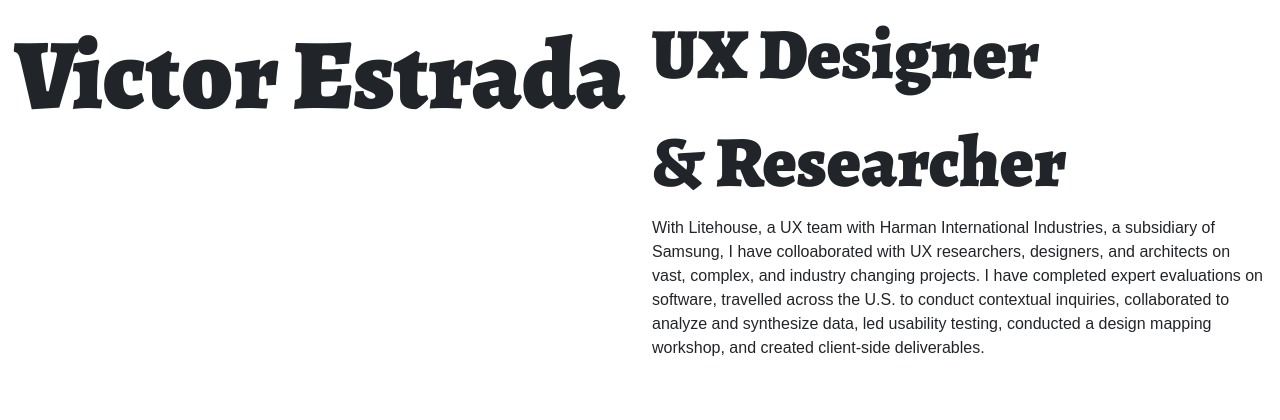
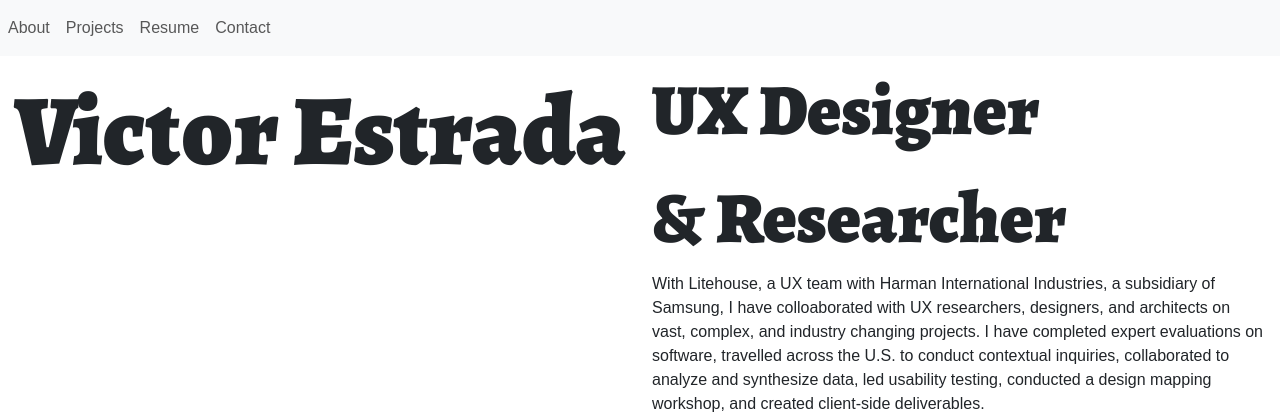
Before and after one commit to victor-estrada/uxportfolio, a Rails app: page / in a window 1280 px wide. Shown: the top 420 px of the page. Run offline with Rails 7, Linux system fonts and the light colour scheme; style sheets or scripts are compiled from the project's sources; some libraries are stand-ins or nearby versions; some web fonts are replaced.

Commit message:
added nav links

```diff
--- a/app/assets/javascripts/application.js
+++ b/app/assets/javascripts/application.js
@@ -13,6 +13,6 @@
 //= require rails-ujs
 //= require jquery3
 //= require popper
-//= require bootstrap-sprockets
+//= require bootstrap
 //= require turbolinks
 //= require_tree .
--- a/app/assets/stylesheets/bootstrap_styleguide.scss
+++ b/app/assets/stylesheets/bootstrap_styleguide.scss
@@ -6,4 +6,4 @@ $headings-font-family: 'Alegreya', serif;
 
 
 // Custom bootstrap variables must be set or imported *before* bootstrap.
-@import "bootstrap";
+@import 'bootstrap';
--- a/app/helpers/application_helper.rb
+++ b/app/helpers/application_helper.rb
@@ -1,2 +1,5 @@
 module ApplicationHelper
+  def active_class(link_path)
+    current_page?(link_path) ? "active" : ""
+  end
 end
--- /dev/null
+++ b/app/views/layouts/_header.html.erb
@@ -0,0 +1,19 @@
+<nav class="navbar navbar-expand-lg navbar-light bg-light">
+  <button class="navbar-toggler" type="button" data-toggle="collapse" data-target="#navbarSupportedContent" aria-controls="navbarSupportedContent" aria-expanded="false" aria-label="Toggle navigation">
+    <span class="navbar-toggler-icon"></span>
+  </button>
+  <div class="collapse navbar-collapse" id="navbarSupportedContent">
+    <ul class="navbar-nav ml-auto">
+      <% if current_page?(root_path) %>
+      <div></div>
+      <% else %>
+        <li class="<%= active_class(root_path) %> nav-item"><%= link_to "Home", root_path, class: "nav-link" %></li>
+      <% end %>
+        <li class="<%= active_class(about_path) %> nav-item"><%= link_to "About", about_path, class: "nav-link" %></li>
+        <li class="<%= active_class(projects_path) %> nav-item"><%= link_to "Projects", projects_path, class: "nav-link" %></li>
+        <li class="nav-item"><%= link_to "Resume", 'resume.pdf', class: "nav-link" %></li>
+        <li class="<%= active_class(contact_path) %> nav-item"><%= link_to "Contact", contact_path, class: "nav-link" %></li>
+        </li>
+    </ul>
+  </div>
+</nav>
--- a/app/views/layouts/application.html.erb
+++ b/app/views/layouts/application.html.erb
@@ -2,13 +2,15 @@
 <html>
   <head>
     <title>Uxportfolio</title>
-    <%= csrf_meta_tags %>
-
+    <meta charset="utf-8">
+    <meta name="viewport" content="width=device-width, initial-scale=1, shrink-to-fit=no">
     <%= stylesheet_link_tag    'application', media: 'all', 'data-turbolinks-track': 'reload' %>
     <%= javascript_include_tag 'application', 'data-turbolinks-track': 'reload' %>
+    <%= csrf_meta_tags %>
   </head>
 
   <body>
+    <%= render 'layouts/header' %>
     <%= yield %>
   </body>
 </html>
--- a/config/routes.rb
+++ b/config/routes.rb
@@ -1,4 +1,7 @@
 Rails.application.routes.draw do
   # For details on the DSL available within this file, see http://guides.rubyonrails.org/routing.html
   root "pages#home"
+  get "about" => "pages#about"
+  get "projects" => "pages#projects"
+  get "contact" => "pages#contact"
 end
```
Also changed, not shown: app/views/pages/about.html.erb (added), app/views/pages/contact.html.erb (added), app/views/pages/projects.html.erb (added), 1 other file.
